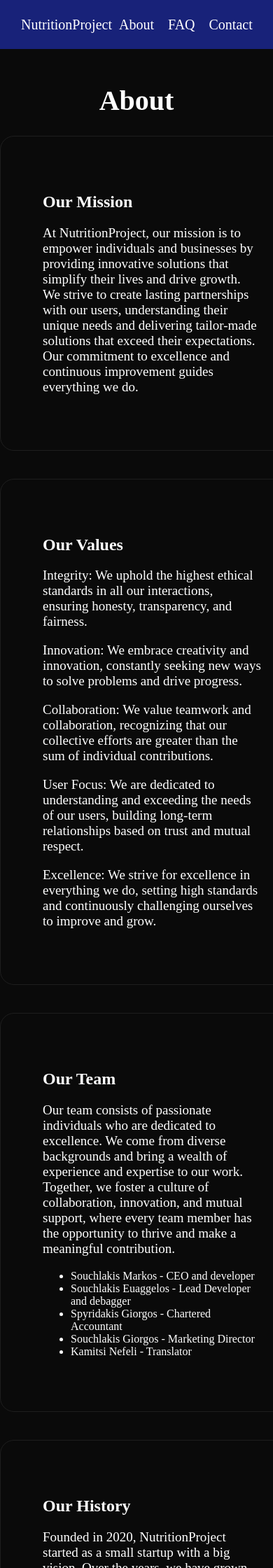
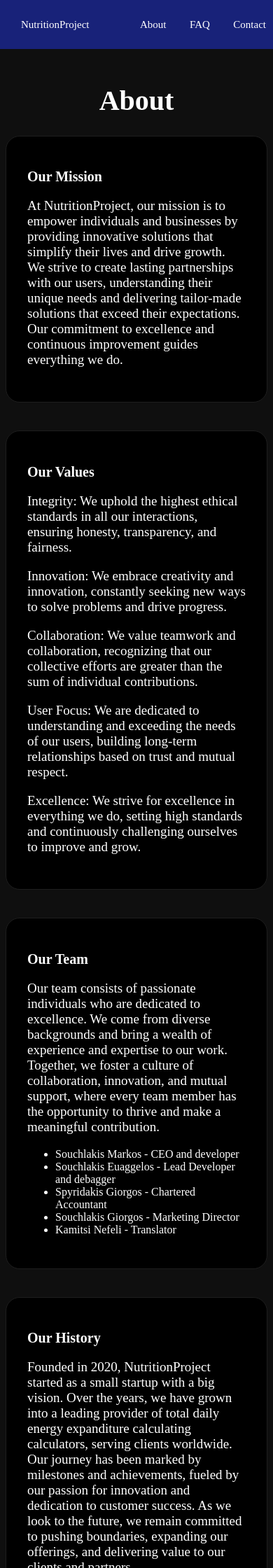
Before and after one commit to Markos-Souchlos/Nutrition-Project, a Node server app: page /about in a window 390 px wide; the page is wider, and only the part inside the window is pictured. Shown: the top 2240 px of that part at 70% size. Run offline with Node 20, Linux system fonts and the light colour scheme.

Commit message:
Pages work on multiple device sizes

```diff
--- a/index.js
+++ b/index.js
@@ -5,7 +5,7 @@ import bodyParser from "body-parser";
 
 const __dirname = dirname(fileURLToPath(import.meta.url));
 const app = express();
-const port = 3000;
+const port = 5500;
 var system,age,kg,cm,gender,bf,activity,cal,bodybuilding,liftsString;
 var inches,feet,weightSTRING,heightSTRING;
 var protein,carbs,fats,remCal;
--- a/public/about.css
+++ b/public/about.css
@@ -2,6 +2,10 @@ h1{
     text-align: center;
     font-size: 40px;
     margin-top: 50px;
+}
+
+h2 {
+    font-size: 25px;
 }
 
 p{
@@ -12,8 +16,38 @@ section {
     margin:auto;
     margin-bottom: 40px;
     width:80%;
-    max-width: 800px;
+    /* max-width: 800px; */
     padding:60px;
     border:1px solid rgb(30 30 30);
+    background-color: rgb(0, 0, 0);
     border-radius: 20px;
 }
+
+@media (max-width:500px) {
+
+
+    #links {
+        font-size: 15px;
+        margin-right:0px;
+    }
+
+    footer {
+        font-size:15px;
+    }
+
+    #copy {
+        font-size: 10px;
+    }
+
+    #homepage {
+        font-size:15px;
+    }
+}
+
+@media (max-width:650px) {
+
+    section {
+        padding:30px;
+    }
+
+}
--- a/public/faq.css
+++ b/public/faq.css
@@ -15,7 +15,7 @@ h2{
     background-color: rgb(24, 34, 121);
     width:80%;
     max-width: 800px;
-    height:30px;
+    height:auto;
     padding:20px;
     margin-top:0px;
     border:1px solid rgb(24, 34, 121);
@@ -26,8 +26,10 @@ h2{
     margin:auto;
     margin-bottom: 40px;
     width:80%;
+    height:auto;
     max-width: 800px;
     padding:20px;
+    font-size: 15px;
     border:1px solid rgb(24, 34, 121);
     border-radius:0px 0px 20px 20px;
     background-color: black;
--- a/public/partialCSS/header.css
+++ b/public/partialCSS/header.css
@@ -1,6 +1,6 @@
 body{
     margin:0px;
-    background-color: rgb(10 10 10);
+    background-color: rgb(15 15 15);
     color:white;
 }
 
@@ -11,6 +11,7 @@ body{
     align-items: center;
     margin:0px;
     height:70px;
+    width:100%;
 }
 
 
@@ -26,7 +27,7 @@ body{
     width:200px;
     height:100%;
     font-size: 20px;
-    margin-right: 30px;
+    margin-right: 60px;
 }
 
 .nav-link{
@@ -37,3 +38,27 @@ body{
     background-color: rgb(44, 57, 173);
     text-decoration:none;
 }
+
+@media (max-width:500px) {
+
+    h2 {
+        font-size: 20px;
+    }
+
+    #links {
+        font-size: 15px;
+        margin-right:0px;
+    }
+
+    footer {
+        font-size:15px;
+    }
+
+    #copy {
+        font-size: 10px;
+    }
+
+    #homepage {
+        font-size:15px;
+    }
+}
```
Also changed, not shown: public/index.html (+34 -6 lines).
